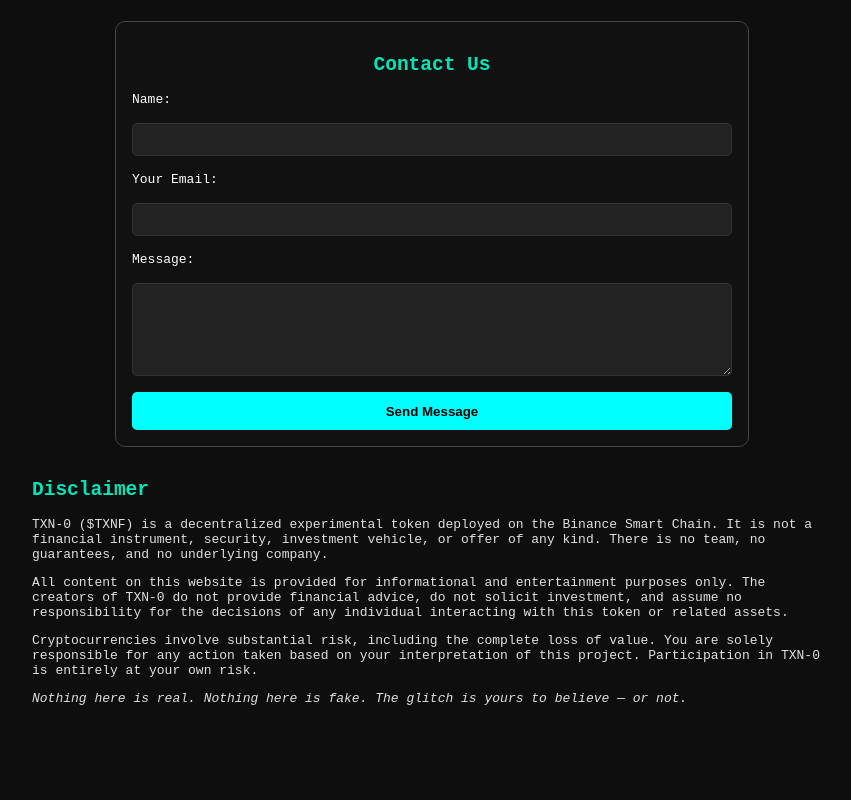
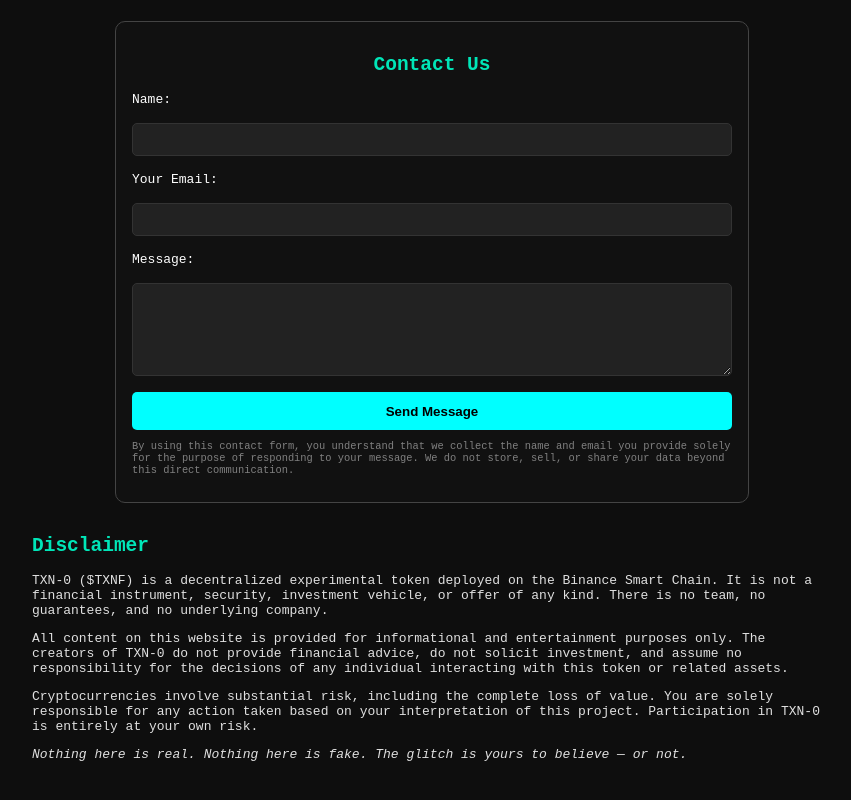
Before and after one commit to GlitchWriter/txn0-website, a plain HTML site: page index.html in a window 1280 px wide. Shown: the part 1051-1851 px from the top of the page, without its empty margins (208-1059 px from the left). Drawn offline with Linux system fonts and the light colour scheme.

Commit message:
Update index.html

```diff
--- a/index.html
+++ b/index.html
@@ -98,6 +98,10 @@
           Send Message
         </button>
       </form>
+      <p style="font-size: 0.8em; color: gray; margin-top: 10px;">
+By using this contact form, you understand that we collect the name and email you provide solely for the purpose of responding to your message. We do not store, sell, or share your data beyond this direct communication.
+</p>
+
     </section>
 
     <section id="disclaimer" style="margin-top:20px;">
```
